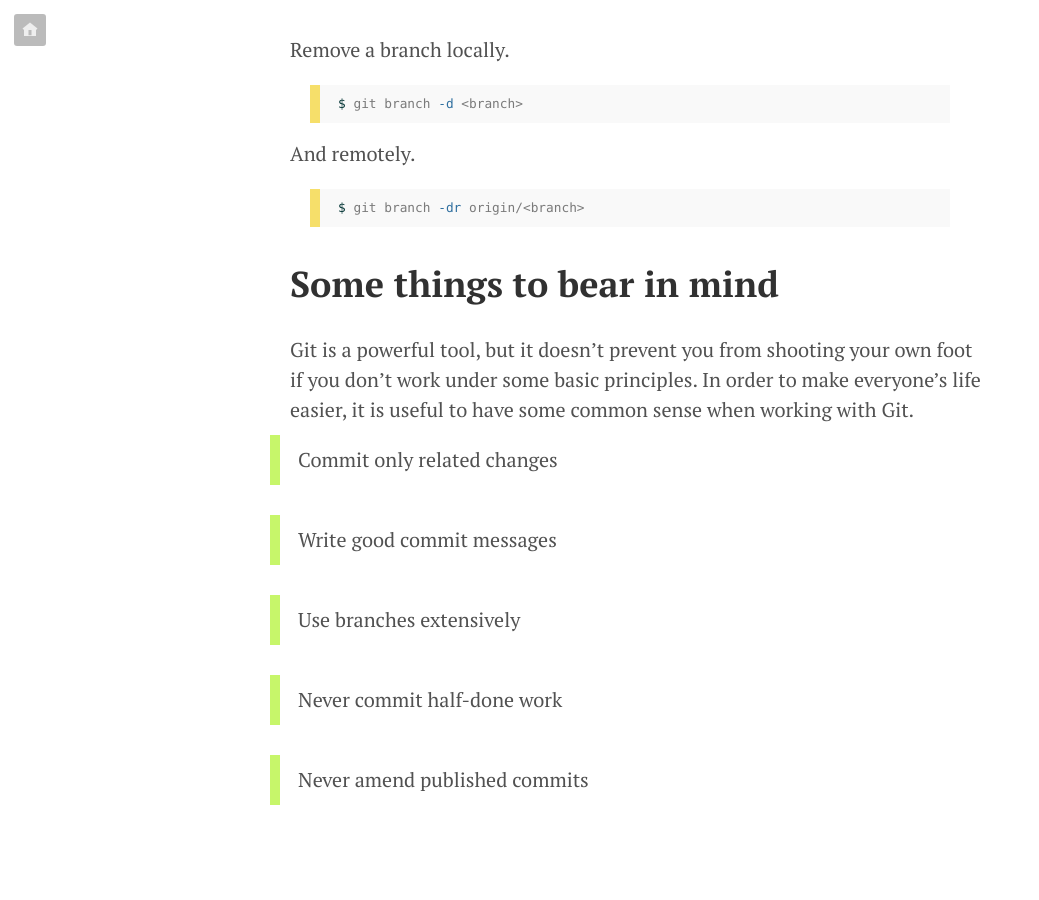
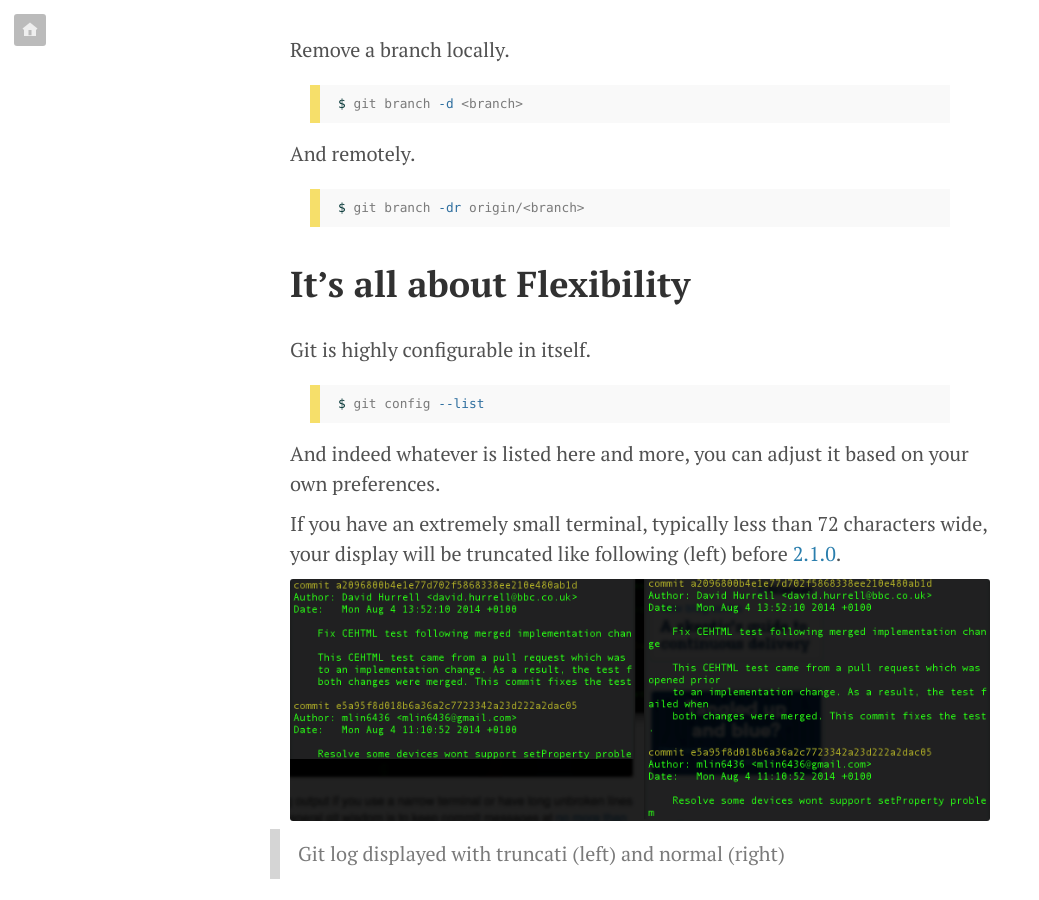
Before and after one commit to mlin6436/mlin6436.github.io, a Jekyll site: the page built from _posts/2014-08-20-useful-git-commands.md, in a window 1280 px wide and 900 px high, scrolled down 8535 px. Shown: the whole window, without its empty margins (0-1039 px from the left). Built offline with Jekyll 4.4.1, drawn with Linux system fonts in a browser that asks for light colours; Markdown is read by kramdown in place of the engine named in the settings; some of the changed text lies outside the part shown.

Commit message:
Update blog git with new flexibility section

```diff
--- a/_posts/2014-08-20-useful-git-commands.md
+++ b/_posts/2014-08-20-useful-git-commands.md
@@ -10,7 +10,7 @@
 
 #Basics to get started
 
-##Setup
+##1. Setup
 
 For Mac, `brew install git`.
 
@@ -20,7 +20,7 @@
 
 Even though I tend to avoid GUIs cause they are confusing, inefficient and most importantly not hipster, you can still find something from [GitHub](https://mac.github.com/) or [Tower](http://www.git-tower.com/).
 
-##Create a repository
+##2. Create a repository
 
 Easy peasy.
 
@@ -324,6 +324,26 @@
 $ git branch -dr origin/<branch>
 {% endhighlight %}
 
+#It's all about Flexibility
+
+Git is highly configurable in itself.
+
+{% highlight bash %}
+$ git config --list
+{% endhighlight %}
+
+And indeed whatever is listed here and more, you can adjust it based on your own preferences.
+
+If you have an extremely small terminal, typically less than 72 characters wide, your display will be truncated like following (left) before [2.1.0](https://raw.githubusercontent.com/git/git/master/Documentation/RelNotes/2.1.0.txt).
+
+{% include image.html url="/media/2014-08-20-useful-git-commands/git-truncation.png" width="100%" description="Git log displayed with truncati (left) and normal (right)" %}
+
+You don't have to wait for the 2.1.0 to able to display a wrapped log like the example to the right. Even though `git log` uses `less -S` by default, it doesn't mean you can't make it more user friendly (as to the right):
+
+{% highlight bash %}
+$ git config core.pager "less"
+{% endhighlight %}
+
 #Some things to bear in mind
 
 Git is a powerful tool, but it doesn't prevent you from shooting your own foot if you don't work under some basic principles. In order to make everyone's life easier, it is useful to have some common sense when working with Git.
```
Also changed, not shown: media/2014-08-20-useful-git-commands/git-truncation.png (added).
